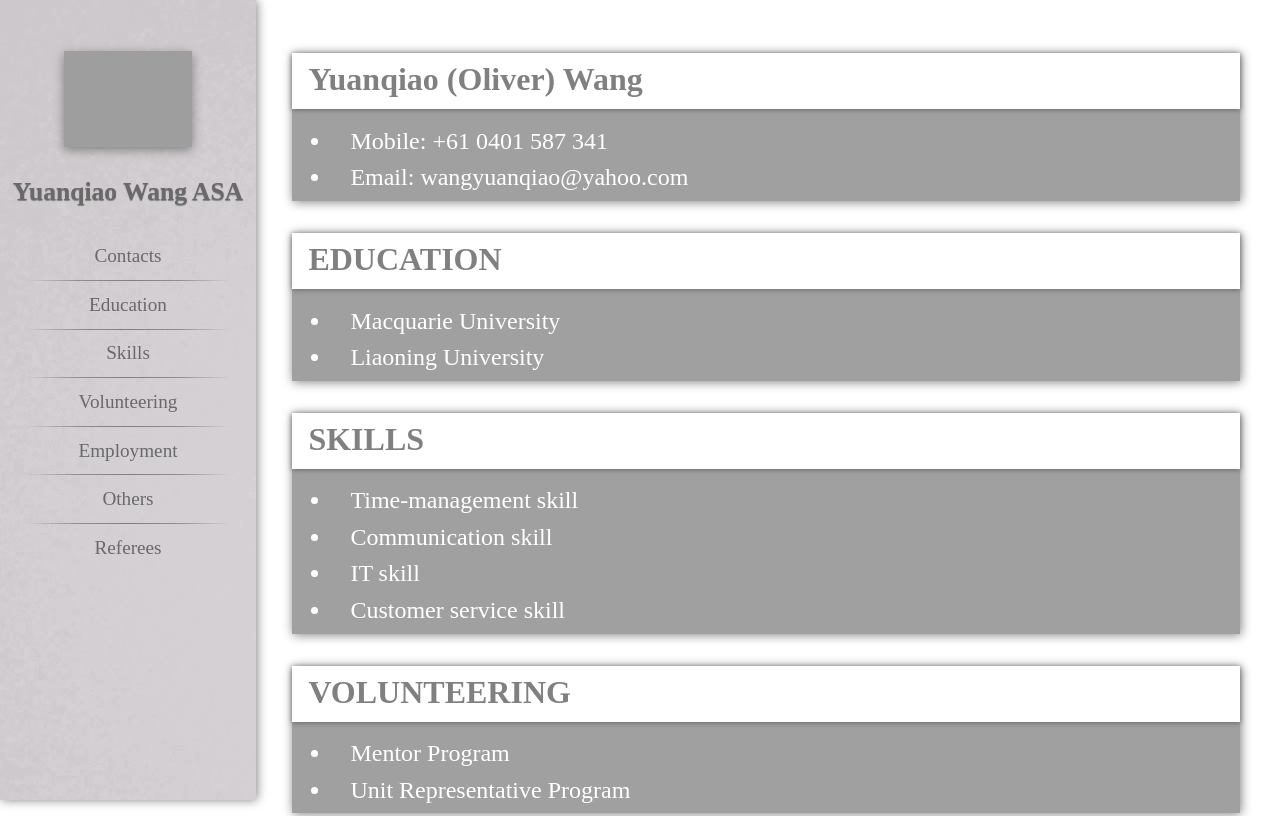
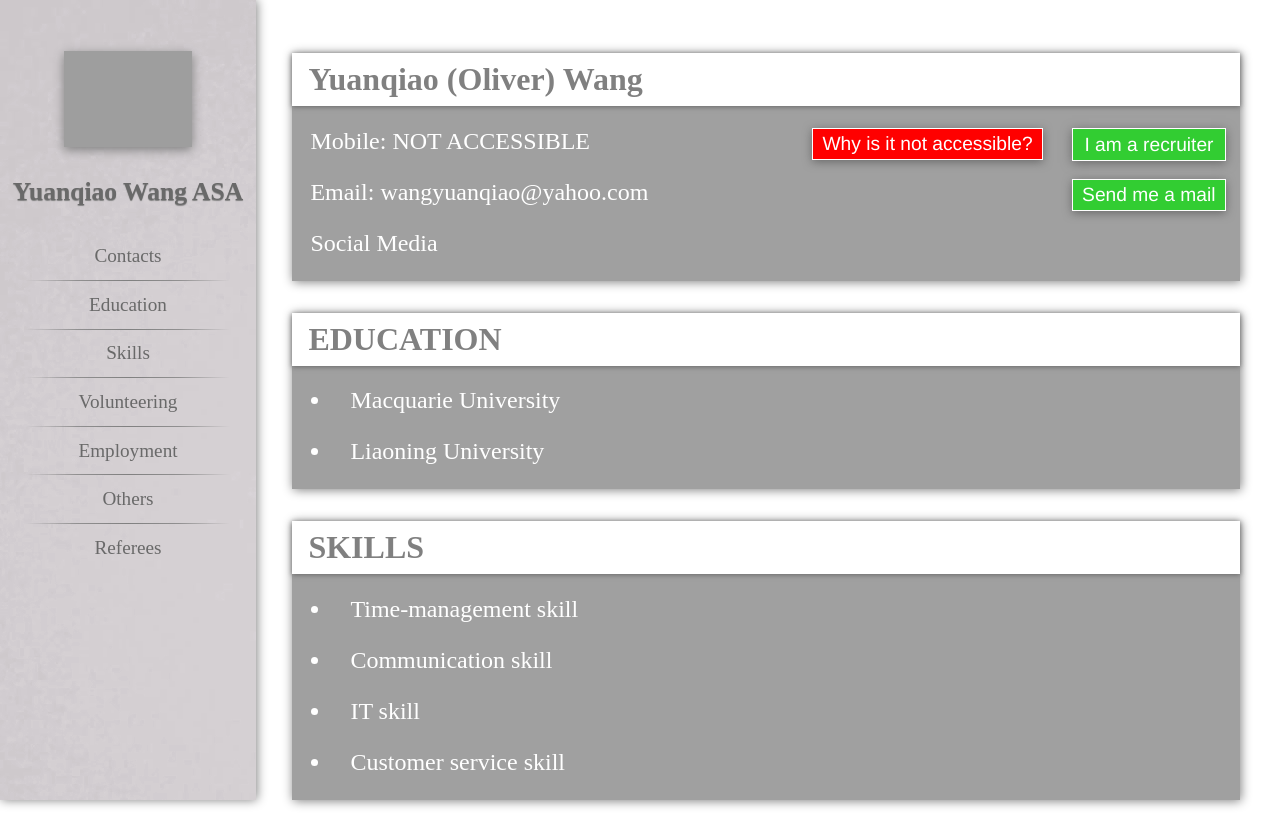
Before and after one commit to Toohashi/resume, a plain HTML site: page docs/Index.html in a window 1280 px wide. Shown: the top 816 px of the page. Drawn offline with Linux system fonts and the light colour scheme; grey boxes are pictures that could not be loaded.

Commit message:
Add files via upload

```diff
--- a/docs/Index.html
+++ b/docs/Index.html
@@ -34,24 +34,32 @@
         </div>
         <div class="main-body">
             <div class="card-body" id="contacts">
-                <div class="heading-background"></div>
+                <div class="heading-background">
                     <h1 class="main-heading">Yuanqiao (Oliver) Wang</h1>
-                <ul>
-                    <li class="main-content-0">Mobile: +61 0401 587 341</li>
-                    <li class="main-content-0"><a href="mailto:wangyuanqiao@yahoo.com">Email: wangyuanqiao@yahoo.com</a></li>
-                </ul>
+                </div>
+                <p class="main-content-0-p">
+                    Mobile: NOT ACCESSIBLE
+                    <a href="#" style="padding:0.25em 0.6em;">I am a recruiter</a>
+                    <a href="#" style="background-color: red">Why is it not accessible?</a>
+                </p>
+                <p class="main-content-0-p">Email: wangyuanqiao@yahoo.com
+                    <a href="mailto:wangyuanqiao@yahoo.com">Send me a mail</a>
+                </p>
+                <p class="main-content-0-p">Social Media</p>
             </div>
             <div class="card-body" id="education">
-                <div class="heading-background"></div>
+                <div class="heading-background">
                     <h1 class="main-heading">EDUCATION</h1>
+                </div>
                 <ul>
                     <li class="main-content-0">Macquarie University</li>
                     <li class="main-content-0">Liaoning University</li>
                 </ul>
             </div>
             <div class="card-body" id="skills">
-                <div class="heading-background"></div>
+                <div class="heading-background">
                     <h1 class="main-heading">SKILLS</h1>
+                </div>
                 <ul>
                     <li class="main-content-0">Time-management skill</li>
                     <li class="main-content-0">Communication skill</li>
@@ -60,31 +68,35 @@
                 </ul>
             </div>
             <div class="card-body" id="volunteering">
-                <div class="heading-background"></div>
+                <div class="heading-background">
                     <h1 class="main-heading">VOLUNTEERING</h1>
+                </div>
                 <ul>
                     <li class="main-content-0">Mentor Program</li>
                     <li class="main-content-0">Unit Representative Program</li>
                 </ul>
             </div>
             <div class="card-body" id="employment">
-                <div class="heading-background"></div>
+                <div class="heading-background">
                     <h1 class="main-heading">EMPLOYMENT</h1>
+                </div>
                 <ul>
                     <li class="main-content-0">Duomei Vision</li>
                     <li class="main-content-0">KFC China</li>
                 </ul>
             </div>
             <div class="card-body" id="others">
-                <div class="heading-background"></div>
+                <div class="heading-background">
                     <h1 class="main-heading">OTHERS</h1>
+                </div>
                 <ul>
                     <li class="main-content-0">Personal Interests</li>
                 </ul>
             </div>
             <div class="card-body" id="referees">
-                <div class="heading-background"></div>
+                <div class="heading-background">
                     <h1 class="main-heading">REFEREES</h1>
+                </div>
                 <ul>
                     <li class="main-content-0">Dr. Janise Farrell</li>
                     <li class="main-content-0">Sammy Ying</li>
--- a/docs/style_index.css
+++ b/docs/style_index.css
@@ -1,4 +1,5 @@
 /*left-area style*/
+
 /*left-area background*/
 .left-area {
     height: 100%;
@@ -7,7 +8,7 @@
     top: 0;
     left: 0;
 
-    background-image: url("/pics/BG_paper.png");
+    background-image: url("pics/BG_paper.png");
     box-shadow: 1px 0 10px gray;
 
 }
@@ -71,18 +72,15 @@ li a:active {
     position: relative;
     left: 22.5%;
     top: 2em;
-    z-index: -2;
     margin-bottom: 2em;
 
     box-shadow: 1px 1px 10px gray;
 }
 .heading-background {
     width: 100%;
-    height: 3.5em;
-    position: absolute;
-    display: block;
+    height: auto;
+    position: relative;
     background-color: white;
-    z-index: -1;
     box-shadow: 0 1px 5px dimgray;
 }
 .main-heading {
@@ -90,17 +88,38 @@ li a:active {
     color: gray;
     font-size: 2em;
     padding: 0.25em 0.5em;
+
 }
 
-.main-content-0 {
+.main-content-0, .main-content-0-p {
     font-family: "Charter", "Times New Roman";
     color: white;
     font-size: 1.5em;
-    padding: 0 0 0.4em 0.75em;
+    padding: 0 0 1em 0.75em;
     margin: 0;
 }
-li.main-content-0 a {
+p a {
+    font-family: "Helvetica Neue";
     color: white;
+    font-size: 0.8em;
+    text-align: center;
+    padding: 0.2em 0.5em;
+    margin: 0 0.75em;
     text-decoration: none;
-    padding: 0;
+
+    float: right;
+    display: block;
+    position: relative;
+
+    width: auto;
+    height: auto;
+    border-style: solid;
+    border-width: 1px;
+    background-color: limegreen;
+    box-shadow: 0 2px 10px dimgray;
 }
+
+p a:active {
+    box-shadow: 0 0 gray;
+    text-shadow: 0 0 gray;
+}
```
Lines whose indentation alone changed are shown as unchanged.
